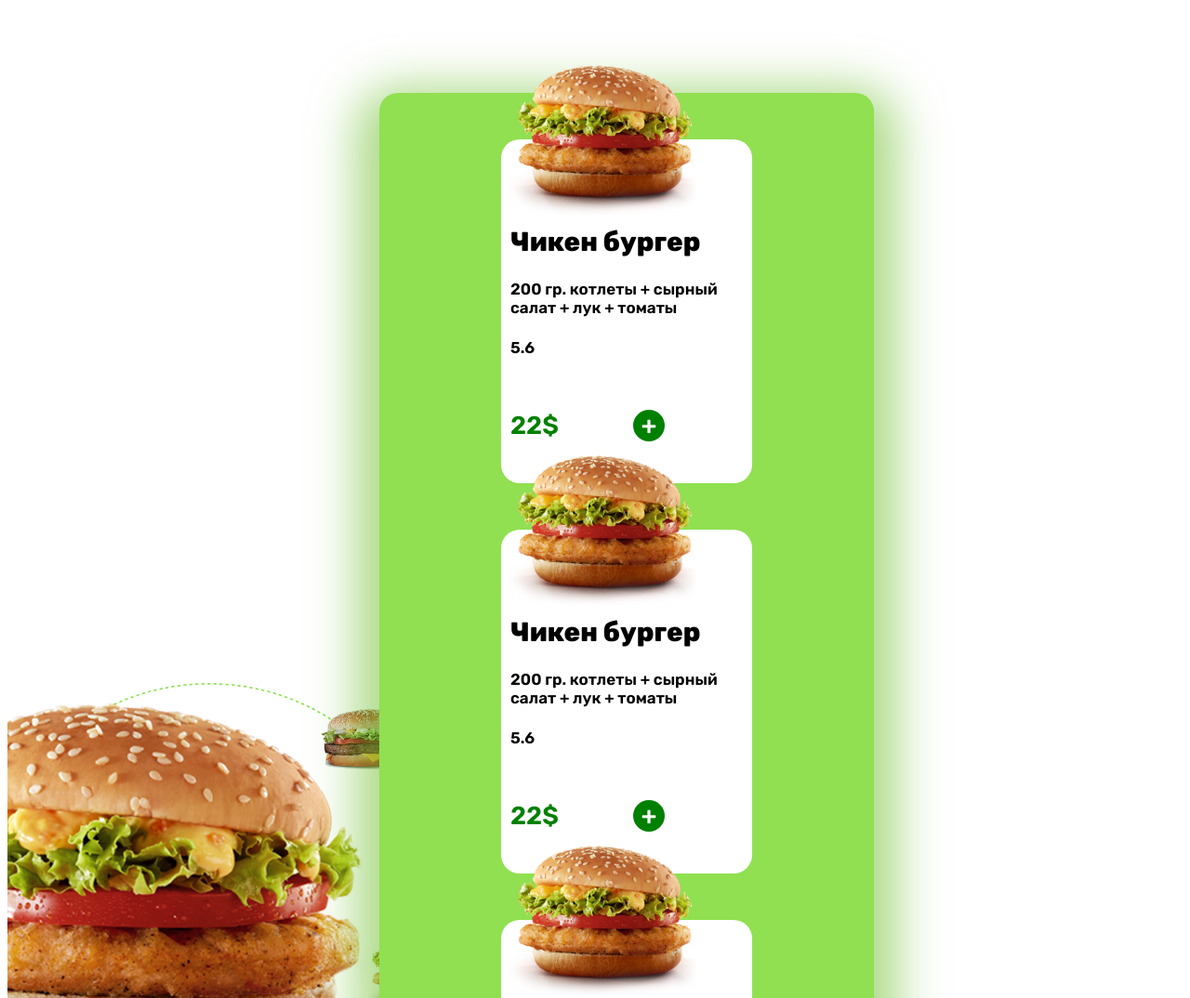
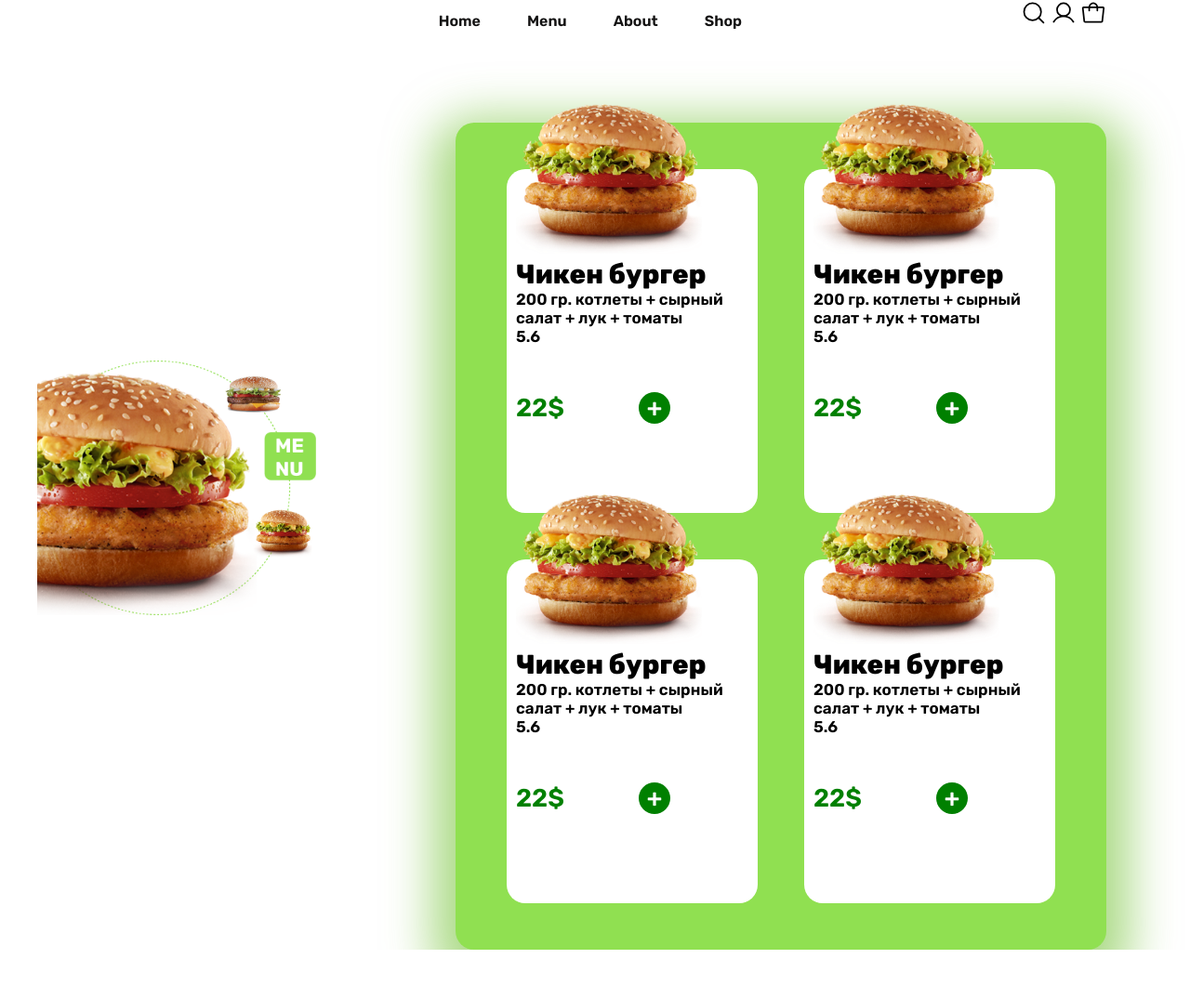
Before and after one commit to sunnatabdullaew-jpg/PrimeCoders, a plain HTML site: page index.html in a window 1280 px wide. Shown: the top 1074 px of the page at 93% size. After the commit the page ends 1022 px from the top, so only its background shows below. Drawn offline with Linux system fonts and the light colour scheme.

Commit message:
navbar section

```diff
--- a/block/_block.scss
+++ b/block/_block.scss
@@ -1 +1,3 @@
 @import './menu';
+@import './global';
+@import './navbar';
--- /dev/null
+++ b/block/_global.scss
@@ -0,0 +1,15 @@
+* {
+  padding: 0;
+  margin: 0;
+}
+
+a {
+  text-decoration: none;
+}
+li {
+  list-style: none;
+}
+.container{
+  max-width: 1200px;
+  margin: 0 auto;
+}
--- a/block/_menu.scss
+++ b/block/_menu.scss
@@ -7,17 +7,21 @@
   margin-top: 100px;
 
   &__img {
-    width: 500px;
+    width: 300px;
   }
   &__right {
     width: 400px;
+  }
+  &__left{
+    margin-left: 150px;
   }
   &__card {
     display: flex;
     flex-direction: column;
     align-items: start;
     padding: 10px;
-    justify-content: end;
+    justify-content: center;
+    gap: 30px;
     width: 250px;
     height: 350px;
     border-radius: 20px;
@@ -27,11 +31,12 @@
   &__img__2 {
     width: 200px;
     position: absolute;
-    top: -80px;
+    top: -70px;
   }
   &__cards {
+    margin-top: 100px;
     display: flex;
-    width: 50%;
+    width: 80%;
     border-radius: 20px;
     flex-wrap: wrap;
     align-items: center;
@@ -77,6 +82,7 @@
     display: flex;
     align-items: center;
     gap: 80px;
+    margin-top: 50px;
   }
   &__plus__1{
     font-family: "Rubik";
@@ -92,4 +98,23 @@
     justify-content: center;
     font-size: 27px;
   }
+  @media (max-width: 500px) {
+    flex-direction: column;
+    width: 95%;
+    &__cards {
+      width: 50%;
+      margin-left: 0;
+      margin-right: 200px;
+    }
+    &__left{
+      width: 100%;
+      margin-left:20px;
+    }
+    .container{
+      width: 90%;
+    }
+    &__img{
+      display: none;
+    }
+  }
 }
--- /dev/null
+++ b/block/_navbar.scss
@@ -0,0 +1,52 @@
+.navbar{
+    display: flex;
+    align-items: end;
+    justify-content: end;
+
+
+    &__list{
+        display: flex;
+        gap: 50px;
+        margin-right: 300px;
+    }
+    &__link{
+        font-family: "Rubik";
+        font-style: normal;
+        font-weight: 600;
+        color: rgb(19, 18, 18);
+        &:hover{
+            color: green;
+            transition: all 1s linear;
+            transform: scale(1.3);
+        }
+    }
+    &__wrap-svg{
+        margin-right: 50px;
+    }
+    &__burger{
+        display: none;
+        justify-content: center;
+        align-items: center;
+        flex-direction: column;
+        gap: 3px;
+        &-items{
+            width: 30px;
+            height: 3px;
+            background-color: black;
+        }
+    }
+    @media (max-width: 500px) {
+        width: 90%;
+        margin: 50px auto;
+        &__list{
+            display: none;
+        }
+        &__wrap-svg{
+            display: none;
+        }
+        &__burger{
+            display: flex;
+        }
+
+    }
+}
--- a/index.html
+++ b/index.html
@@ -1,25 +1,127 @@
 <!DOCTYPE html>
 <html lang="en">
   <head>
-    <meta charset="UTF-8">
-    <meta name="viewport" content="width=device-width, initial-scale=1.0">
+    <meta charset="UTF-8" />
+    <meta name="viewport" content="width=device-width, initial-scale=1.0" />
     <title>food</title>
-    <link rel="stylesheet" href="./css/style.css">
-    <link rel="stylesheet" href="./css/fonts.css">
+    <link rel="stylesheet" href="./css/style.css" />
+    <link rel="stylesheet" href="./css/fonts.css" />
   </head>
   <body>
+    <nav>
+      <div class="navbar container">
+        <ul class="navbar__list">
+          <li class="navbar__item">
+            <a href="#" class="navbar__link">Home</a>
+          </li>
+          <li class="navbar__item">
+            <a href="#" class="navbar__link">Menu</a>
+          </li>
+          <li class="navbar__item">
+            <a href="#" class="navbar__link">About</a>
+          </li>
+          <li class="navbar__item">
+            <a href="#" class="navbar__link">Shop</a>
+          </li>
+        </ul>
+        <div class="navbar__wrap-svg">
+          <svg
+            width="28"
+            height="28"
+            viewBox="0 0 28 28"
+            fill="none"
+            xmlns="http://www.w3.org/2000/svg"
+          >
+            <path
+              d="M12.6526 21.8149C17.7128 21.8149 21.8149 17.7128 21.8149 12.6526C21.8149 7.59247 17.7128 3.49039 12.6526 3.49039C7.59244 3.49039 3.49036 7.59247 3.49036 12.6526C3.49036 17.7128 7.59244 21.8149 12.6526 21.8149Z"
+              stroke="black"
+              stroke-width="1.74519"
+              stroke-linecap="round"
+              stroke-linejoin="round"
+            />
+            <path
+              d="M19.131 19.1317L24.4321 24.4328"
+              stroke="black"
+              stroke-width="1.74519"
+              stroke-linecap="round"
+              stroke-linejoin="round"
+            />
+          </svg>
+
+          <svg
+            width="28"
+            height="28"
+            viewBox="0 0 28 28"
+            fill="none"
+            xmlns="http://www.w3.org/2000/svg"
+          >
+            <path
+              d="M13.9615 17.4519C17.8169 17.4519 20.9423 14.3265 20.9423 10.4712C20.9423 6.61578 17.8169 3.49039 13.9615 3.49039C10.1061 3.49039 6.98071 6.61578 6.98071 10.4712C6.98071 14.3265 10.1061 17.4519 13.9615 17.4519Z"
+              stroke="black"
+              stroke-width="1.74519"
+              stroke-miterlimit="10"
+            />
+            <path
+              d="M3.38013 23.5591C4.45294 21.7021 5.99553 20.1602 7.85293 19.0882C9.71033 18.0162 11.8171 17.4519 13.9617 17.4519C16.1062 17.4519 18.213 18.0163 20.0704 19.0884C21.9278 20.1604 23.4703 21.7023 24.5431 23.5593"
+              stroke="black"
+              stroke-width="1.74519"
+              stroke-linecap="round"
+              stroke-linejoin="round"
+            />
+          </svg>
+
+          <svg
+            width="28"
+            height="28"
+            viewBox="0 0 28 28"
+            fill="none"
+            xmlns="http://www.w3.org/2000/svg"
+          >
+            <path
+              d="M22.7791 23.5601H5.14397C4.92923 23.5601 4.72203 23.4809 4.56202 23.3377C4.40201 23.1945 4.30043 22.9973 4.27671 22.7839L2.72543 8.82232C2.71188 8.70035 2.72421 8.57689 2.76161 8.46001C2.79901 8.34313 2.86065 8.23545 2.94249 8.14401C3.02434 8.05256 3.12455 7.97941 3.23659 7.92933C3.34863 7.87925 3.46997 7.85336 3.59269 7.85336H24.3303C24.4531 7.85336 24.5744 7.87925 24.6864 7.92933C24.7985 7.97941 24.8987 8.05256 24.9805 8.14401C25.0624 8.23545 25.124 8.34313 25.1614 8.46001C25.1988 8.57689 25.2112 8.70035 25.1976 8.82232L23.6463 22.7839C23.6226 22.9973 23.521 23.1945 23.361 23.3377C23.201 23.4809 22.9938 23.5601 22.7791 23.5601Z"
+              stroke="black"
+              stroke-width="1.74519"
+              stroke-linecap="round"
+              stroke-linejoin="round"
+            />
+            <path
+              d="M9.59851 11.3438V7.85337C9.59851 6.69623 10.0582 5.58649 10.8764 4.76827C11.6946 3.95006 12.8044 3.49039 13.9615 3.49039C15.1186 3.49039 16.2284 3.95006 17.0466 4.76827C17.8648 5.58649 18.3245 6.69623 18.3245 7.85337V11.3438"
+              stroke="black"
+              stroke-width="1.74519"
+              stroke-linecap="round"
+              stroke-linejoin="round"
+            />
+          </svg>
+        </div>
+        <div class="navbar__burger">
+            <div class="navbar__burger-items"></div>
+            <div class="navbar__burger-items"></div>
+            <div class="navbar__burger-items"></div>
+        </div>
+      </div>
+    </nav>
     <section>
-        <div class="menu">
+      <div class="menu container">
         <div class="menu__right">
-                <img src="./img/Group 1000002252.png" alt="burger" class="menu__img">
+          <img
+            src="./img/Group 1000002252.png"
+            alt="burger"
+            class="menu__img"
+          />
         </div>
         <div class="menu__left">
           <div class="menu__cards">
             <div class="menu__card">
-                        <img src="./img/min_burger.png" alt="min_burger" class="menu__img__2">
+              <img
+                src="./img/min_burger.png"
+                alt="min_burger"
+                class="menu__img__2"
+              />
               <div class="menu__texter">
                 <h1 class="menu__title__1">Чикен бургер</h1>
-                        <p class="menu__text__1">200 гр. котлеты + сырный салат + лук + томаты</p>
+                <p class="menu__text__1">
+                  200 гр. котлеты + сырный салат + лук + томаты
+                </p>
                 <h4 class="menu__main__subtitle">5.6</h4>
                 <div class="menu__plus">
                   <h4 class="menu__subtitle">22$</h4>
@@ -28,10 +130,16 @@
               </div>
             </div>
             <div class="menu__card">
-                        <img src="./img/min_burger.png" alt="min_burger" class="menu__img__2">
+              <img
+                src="./img/min_burger.png"
+                alt="min_burger"
+                class="menu__img__2"
+              />
               <div class="menu__texter">
                 <h1 class="menu__title__1">Чикен бургер</h1>
-                        <p class="menu__text__1">200 гр. котлеты + сырный салат + лук + томаты</p>
+                <p class="menu__text__1">
+                  200 гр. котлеты + сырный салат + лук + томаты
+                </p>
                 <h4 class="menu__main__subtitle">5.6</h4>
                 <div class="menu__plus">
                   <h4 class="menu__subtitle">22$</h4>
@@ -40,10 +148,16 @@
               </div>
             </div>
             <div class="menu__card">
-                        <img src="./img/min_burger.png" alt="min_burger" class="menu__img__2">
+              <img
+                src="./img/min_burger.png"
+                alt="min_burger"
+                class="menu__img__2"
+              />
               <div class="menu__texter">
                 <h1 class="menu__title__1">Чикен бургер</h1>
-                        <p class="menu__text__1">200 гр. котлеты + сырный салат + лук + томаты</p>
+                <p class="menu__text__1">
+                  200 гр. котлеты + сырный салат + лук + томаты
+                </p>
                 <h4 class="menu__main__subtitle">5.6</h4>
                 <div class="menu__plus">
                   <h4 class="menu__subtitle">22$</h4>
@@ -52,10 +166,16 @@
               </div>
             </div>
             <div class="menu__card">
-                        <img src="./img/min_burger.png" alt="min_burger" class="menu__img__2">
+              <img
+                src="./img/min_burger.png"
+                alt="min_burger"
+                class="menu__img__2"
+              />
               <div class="menu__texter">
                 <h1 class="menu__title__1">Чикен бургер</h1>
-                        <p class="menu__text__1">200 гр. котлеты + сырный салат + лук + томаты</p>
+                <p class="menu__text__1">
+                  200 гр. котлеты + сырный салат + лук + томаты
+                </p>
                 <h4 class="menu__main__subtitle">5.6</h4>
                 <div class="menu__plus">
                   <h4 class="menu__subtitle">22$</h4>
@@ -63,7 +183,6 @@
                 </div>
               </div>
             </div>
-
           </div>
         </div>
       </div>
```
Also changed, not shown: css/style.css, 1 other file. Lines whose indentation alone changed are shown as unchanged.
